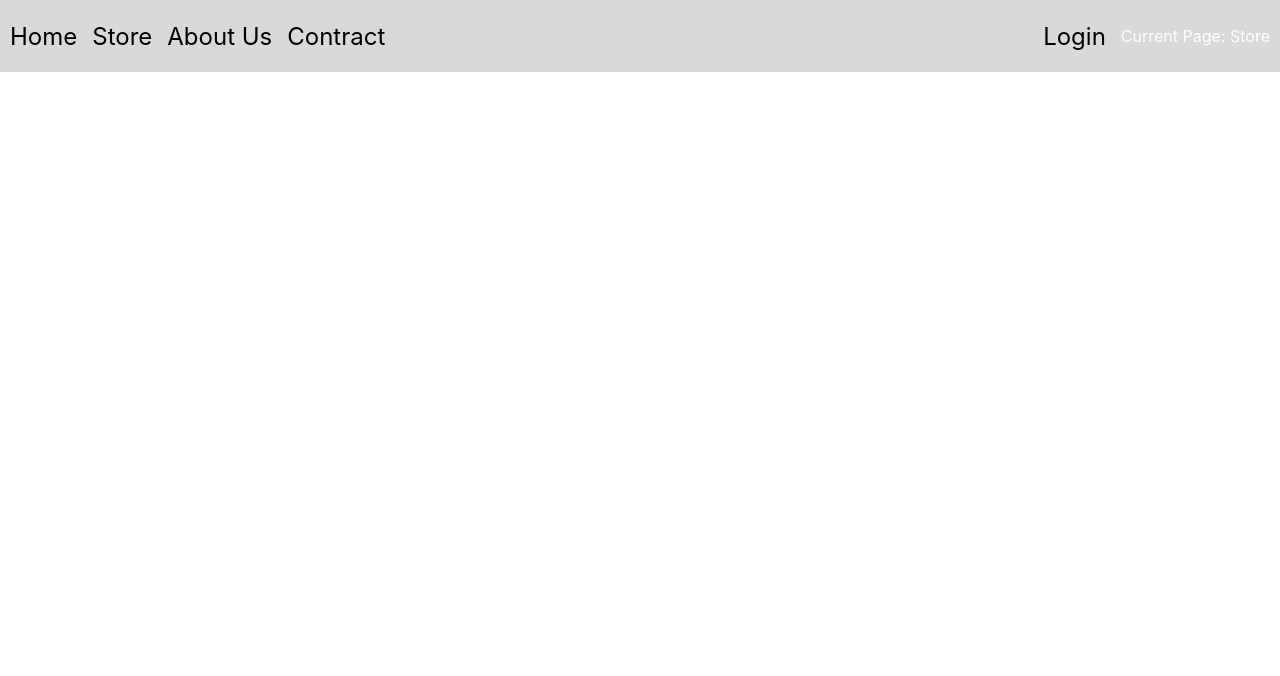
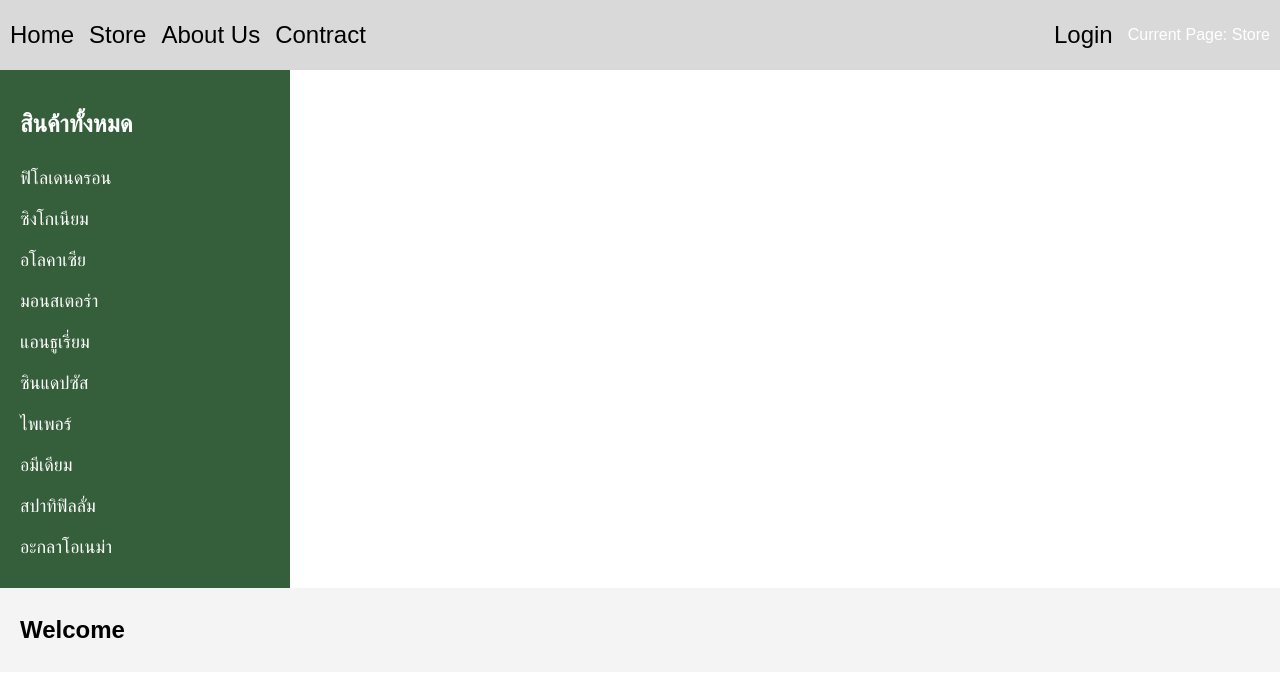
Before and after one commit to nonpeera/GS-H, a React (Create React App) app: page / in a window 1280 px wide. Both pictures are taken after a click on the element "Store". Shown: the top 676 px of the page. Built offline with nearby package versions, Linux system fonts and the light colour scheme.

Commit message:
Store-Update

```diff
--- a/src/App.js
+++ b/src/App.js
@@ -4,6 +4,7 @@ import HomePage from './components/scripts/HomePage';
 import Contact from './components/scripts/Contact';
 import About from './components/scripts/About';
 import React, { useState } from 'react';
+import Store from './components/scripts/Store';
 const App = () => {
   const [currentPage, setCurrentPage] = useState('Home');
 
@@ -15,6 +16,7 @@ const App = () => {
     <div>
       <Header currentPage={currentPage} changePage={changePage} />
       {currentPage === 'Home' && <HomePage />}
+      {currentPage === 'Store' && <Store />}
       {currentPage === 'Contact' && <Contact />}
       {currentPage === 'AboutUs' && <About />}
     </div>
--- a/src/components/scripts/Store.jsx
+++ b/src/components/scripts/Store.jsx
@@ -4,7 +4,26 @@ import '../styles/Store.css';
 const Store = () => {
     return (
       <div className='.container'>
-        <div className='left-section'></div>
+        {/* Sidebar Menu */}
+        <nav className="sidebar">
+          <h2>สินค้าทั้งหมด</h2>
+          <ul>
+            <li><a href="#">ฟิโลเดนดรอน</a></li>
+            <li><a href="#">ซิงโกเนียม</a></li>
+            <li><a href="#">อโลคาเซีย</a></li>
+            <li><a href="#">มอนสเตอร่า</a></li>
+            <li><a href="#">แอนธูเรี่ยม</a></li>
+            <li><a href="#">ซินแดปซัส</a></li>
+            <li><a href="#">ไพเพอร์</a></li>
+            <li><a href="#">อมีเดียม</a></li>
+            <li><a href="#">สปาทิฟิลลั่ม</a></li>
+            <li><a href="#">อะกลาโอเนม่า</a></li>
+          </ul>
+        </nav>
+        {/* Main Content */}
+        <article className='content'>
+          <h1>Welcome</h1>
+        </article>
       </div>
     )
 }
--- a/src/components/styles/Store.css
+++ b/src/components/styles/Store.css
@@ -1,25 +1,34 @@
+body {
+  margin: 0;
+  font-family: 'Arial', sans-serif;
+}
 .container {
     display: flex;
-    height: 100vh; /* Set the container height to full viewport height */
+    height: 100vh;
   }
-.left-section {
-    flex: 1; /* Adjust the width of the left section */
-    display: flex; /* Use flexbox */
-    align-items: center; /* Center vertically */
-    justify-content: center; /* Center horizontally */
-    background-color: #000000;
-    color: white; /* Set text color */
-    font-size: 24px; /* Set font size */
-    text-align: center; /* Align text in the center */
-  }
-
-  .right-section {
-    flex: 1; /* Adjust the width of the left section */
-    display: flex; /* Use flexbox */
-    align-items: center; /* Center vertically */
-    justify-content: center; /* Center horizontally */
-    background-color: #000000;
-    color: white; /* Set text color */
-    font-size: 24px; /* Set font size */
-    text-align: center; /* Align text in the center */
-  }
+.sidebar {
+    width: 250px;
+    background-color: #355E3B;
+    padding: 20px;
+    color: white;
+}
+.sidebar ul {
+    list-style: none;
+    padding: 0;
+    margin: 0;
+}
+  .sidebar a {
+    text-decoration: none;
+    color: white;
+    font-size: 18px;
+    display: block;
+    padding: 10px 0;
+}
+.sidebar a:hover {
+    background-color: 	#008000;
+}
+.content {
+    flex: 1;
+    padding: 20px;
+    background-color: #f4f4f4;
+}
```
